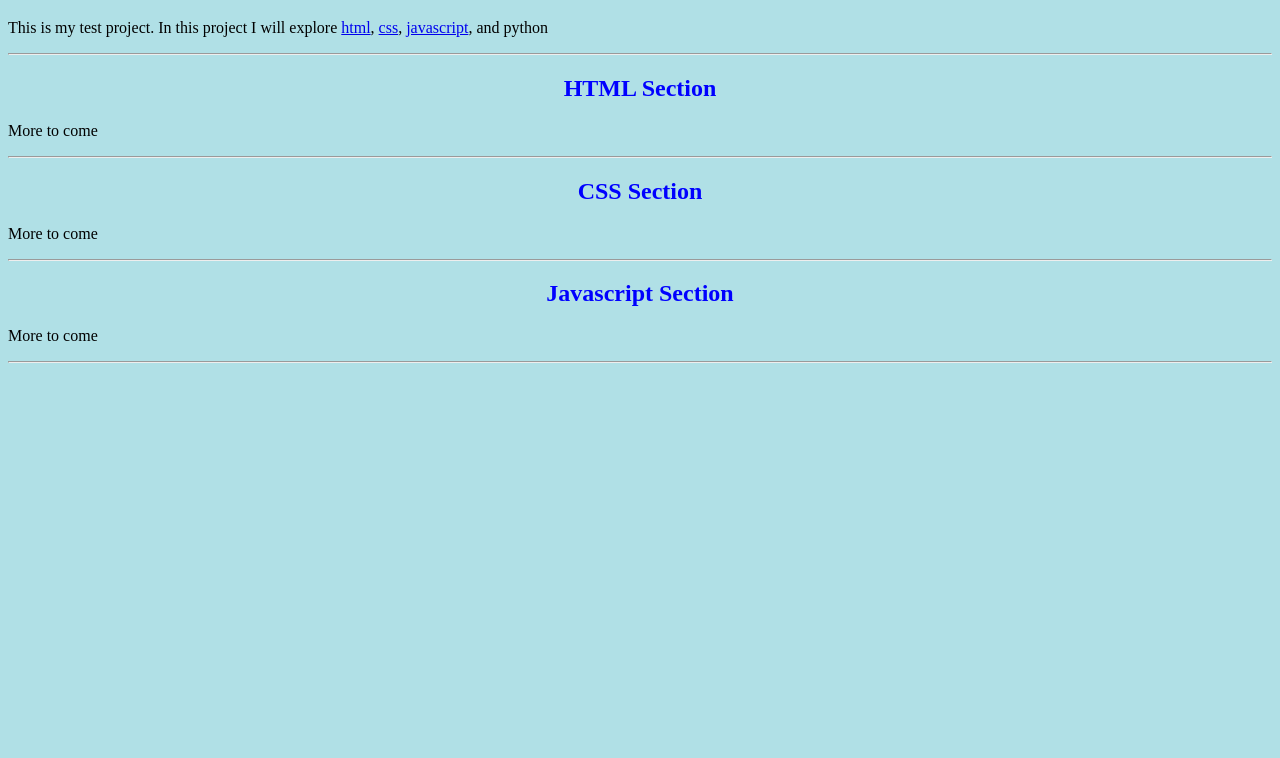
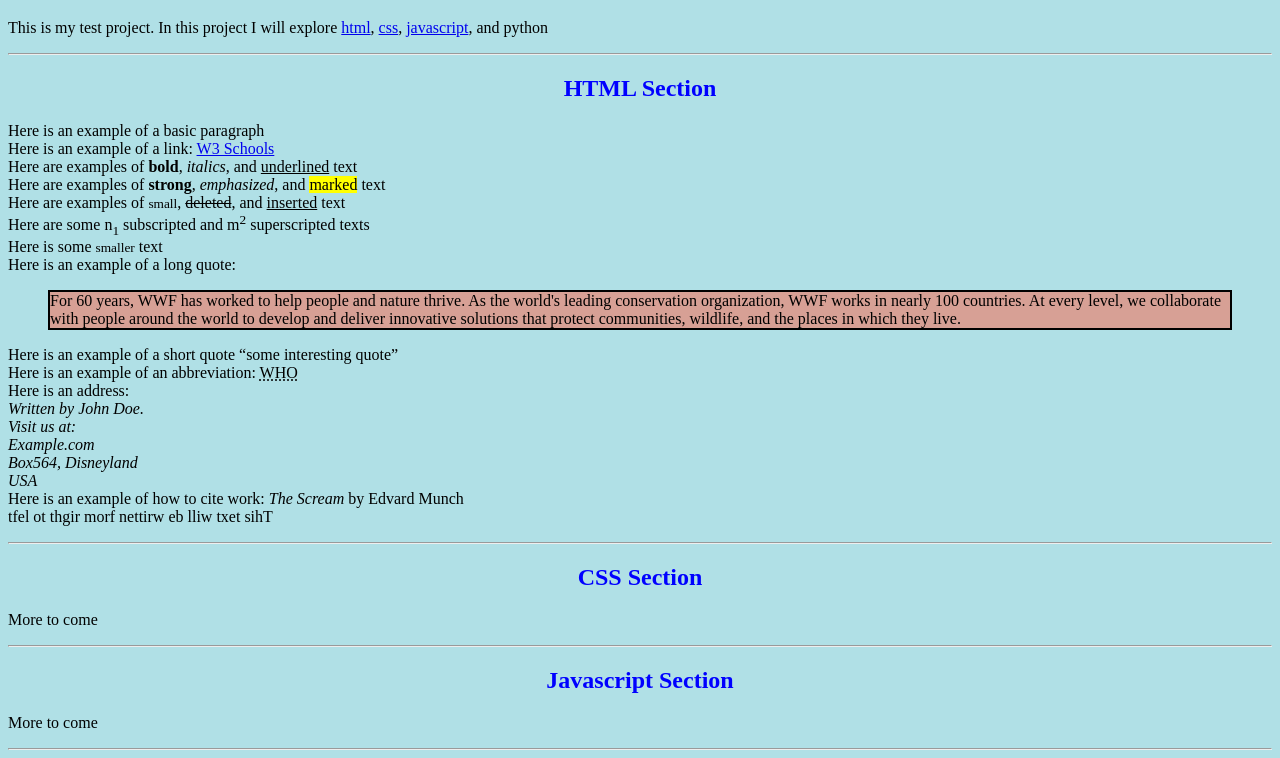
Before and after one commit to mrsagraw/manuagrawal.github.io, a plain HTML site: page index.html in a window 1280 px wide. Shown: the part 61-819 px from the top of the page. Drawn offline with Linux system fonts and the light colour scheme.

Commit message:
Added CSS styling sheets

```diff
--- /dev/null
+++ b/css/styles.css
@@ -0,0 +1,15 @@
+body {
+  background-color: powderblue;
+}
+h1 {
+  color: blue;
+  text-align: center;
+}
+h2 {
+  color: blue;
+  text-align: center;
+}
+blockquote {
+  border: 2px solid black;
+  background-color: rgba(255, 99, 71, 0.5);
+}
--- a/index.html
+++ b/index.html
@@ -2,9 +2,10 @@
 <html lang="en-US">
 
 <head>
+    <link rel="stylesheet" href="css/styles.css">
 
-<body style="background-color:powderblue;">
-  <h1 style="color:blue; text-align:center;">My New Project</h1>
+<body>
+  <h1>My New Project</h1>
   <p>This is my test project.
     In this project I will explore
     <a href="https://www.w3schools.com/html"> html</a>,
@@ -12,20 +13,47 @@
     <a href="https://www.w3schools.com/js">javascript</a>, and python
   </p>
   <hr>
-  <h2 style="color:blue; text-align:center">HTML Section</h2>
-      <p>
-        More to come
-      </p>
+
+  <h2>HTML Section</h2>
+  <p>
+    Here is an example of a basic paragraph <br>
+    Here is an example of a link:
+    <a href="https://www.w3schools.com">W3 Schools</a><br>
+    Here are examples of <b>bold</b>, <i>italics</i>, and <u>underlined</u> text<br>
+    Here are examples of <strong>strong</strong>, <em>emphasized</em>, and <mark>marked</mark> text<br>
+    Here are examples of <small>small</small>, <del>deleted</del>, and <ins>inserted</ins> text<br>
+    Here are some n<sub>1</sub> subscripted and m<sup>2</sup> superscripted texts<br>
+    Here is some <small>smaller</small> text<br>
+    Here is an example of a long quote:<br>
+  <blockquote cite="http://www.worldwildlife.org/who/index.html">
+    For 60 years, WWF has worked to help people and nature thrive. As the world's leading conservation organization, WWF
+    works in nearly 100 countries. At every level, we collaborate with people around the world to develop and deliver
+    innovative solutions that protect communities, wildlife, and the places in which they live.</blockquote>
+  Here is an example of a short quote <q>some interesting quote</q><br>
+  Here is an example of an abbreviation: <abbr title="World Health Organization">WHO</abbr><br>
+  Here is an address:
+  <address>
+    Written by John Doe.<br>
+    Visit us at:<br>
+    Example.com<br>
+    Box564, Disneyland<br>
+    USA
+  </address>
+  Here is an example of how to cite work: <cite>The Scream</cite> by Edvard Munch<br>
+  <bdo dir="rtl">This text will be written from right to left</bdo>
+  </p>
+
   <hr>
-  <h2 style="color:blue; text-align:center">CSS Section</h2>
-      <p>
-        More to come
-      </p>
+  <h2>CSS Section</h2>
+  <p>
+    More to come
+  </p>
   <hr>
-  <h2 style="color:blue; text-align:center">Javascript Section</h2>
-      <p>
-        More to come
-      </p>
+
+  <h2>Javascript Section</h2>
+  <p>
+    More to come
+  </p>
   <hr>
 </body>
 
```
